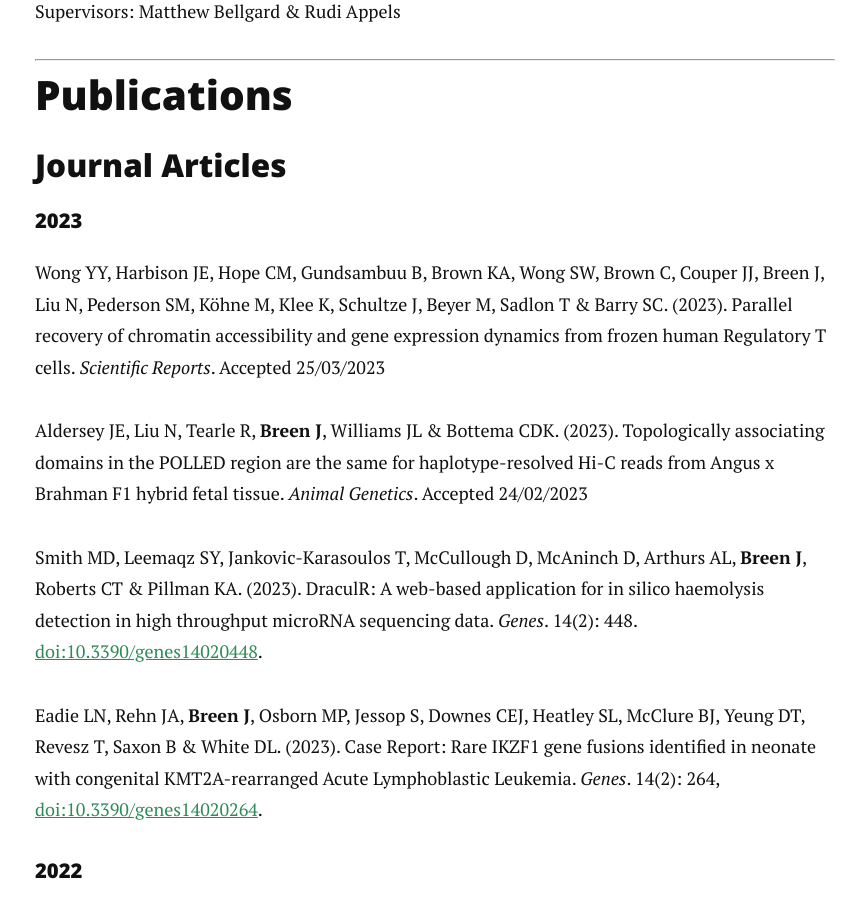
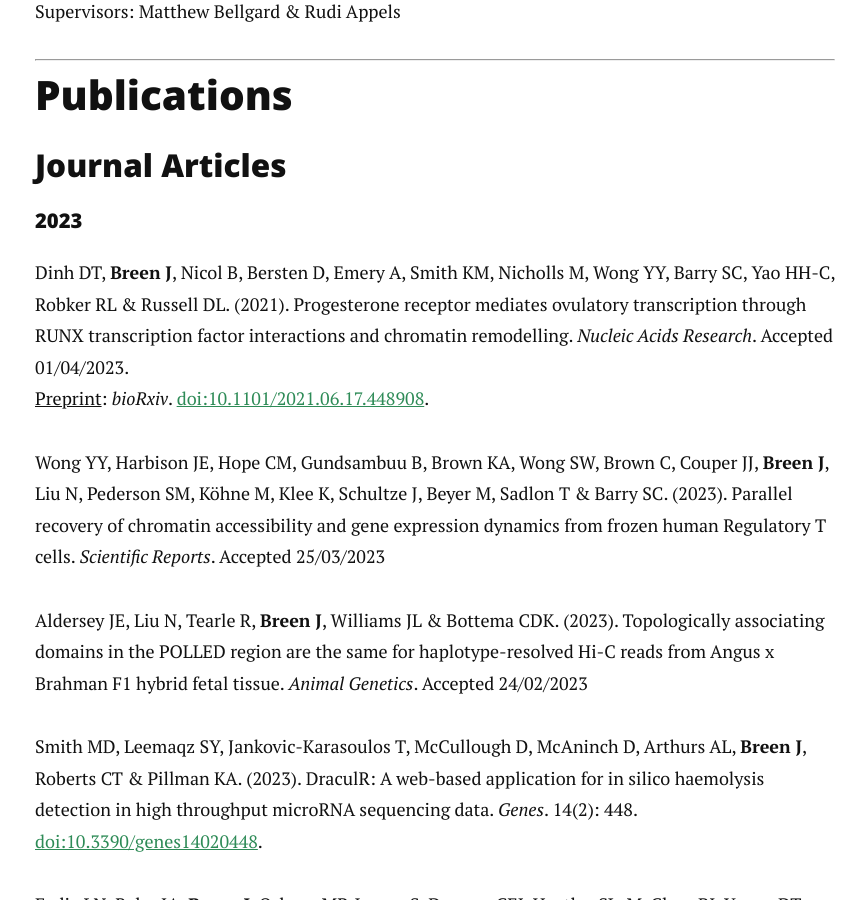
Before and after one commit to jimmybgammyknee/jimmybgammyknee.github.io, a Jekyll site: the page built from cv.md, in a window 1280 px wide and 900 px high, scrolled down 3350 px. Shown: the whole window, without its empty margins (205-1071 px from the left). Built offline with Jekyll 4.4.1, drawn with Linux system fonts in a browser that asks for light colours; nearby versions of some CDN libraries; some of the changed text lies outside the part shown.

Commit message:
New NAR paper. Yew!

```diff
--- a/cv.md
+++ b/cv.md
@@ -94,7 +94,10 @@ Supervisors: Matthew Bellgard & Rudi Appels <br>
 
 #### 2023
 
-Wong YY, Harbison JE, Hope CM, Gundsambuu B, Brown KA, Wong SW, Brown C, Couper JJ, Breen J, Liu N, Pederson SM, Köhne M, Klee K, Schultze J, Beyer M, Sadlon T & Barry SC. (2023). Parallel recovery of chromatin accessibility and gene expression dynamics from frozen human Regulatory T cells. _Scientific Reports_. Accepted 25/03/2023
+Dinh DT, **Breen J**, Nicol B, Bersten D, Emery A, Smith KM, Nicholls M, Wong YY, Barry SC, Yao HH-C, Robker RL & Russell DL. (2021). Progesterone receptor mediates ovulatory transcription through RUNX transcription factor interactions and chromatin remodelling. _Nucleic Acids Research_. Accepted 01/04/2023.
+<ins> Preprint</ins>: _bioRxiv_. [doi:10.1101/2021.06.17.448908](https://doi.org/10.1101/2021.06.17.448908).
+
+Wong YY, Harbison JE, Hope CM, Gundsambuu B, Brown KA, Wong SW, Brown C, Couper JJ, **Breen J**, Liu N, Pederson SM, Köhne M, Klee K, Schultze J, Beyer M, Sadlon T & Barry SC. (2023). Parallel recovery of chromatin accessibility and gene expression dynamics from frozen human Regulatory T cells. _Scientific Reports_. Accepted 25/03/2023
 
 Aldersey JE, Liu N, Tearle R, **Breen J**, Williams JL & Bottema CDK. (2023). Topologically associating domains in the POLLED region are the same for haplotype-resolved Hi-C reads from Angus x Brahman F1 hybrid fetal tissue. _Animal Genetics_. Accepted 24/02/2023
 
```
Also changed, not shown: other parts of cv.md (+0 -2 lines).
